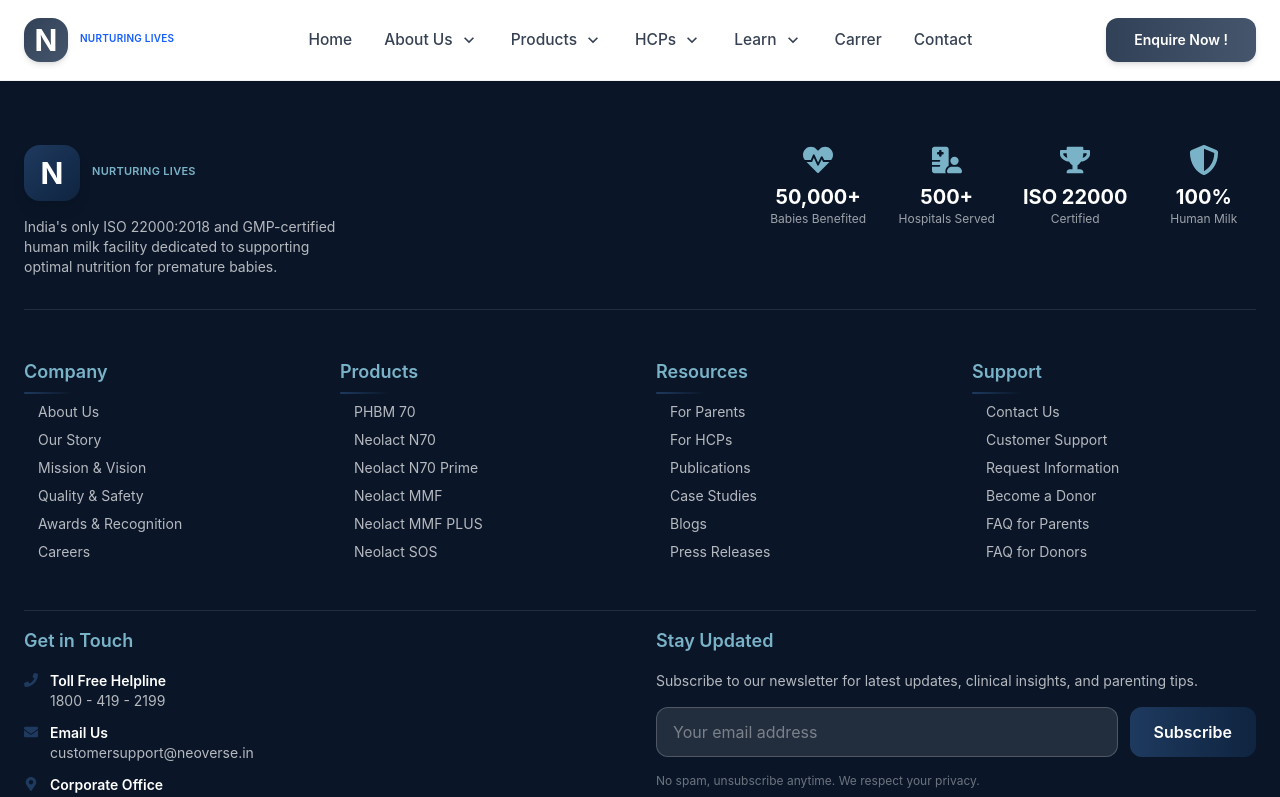
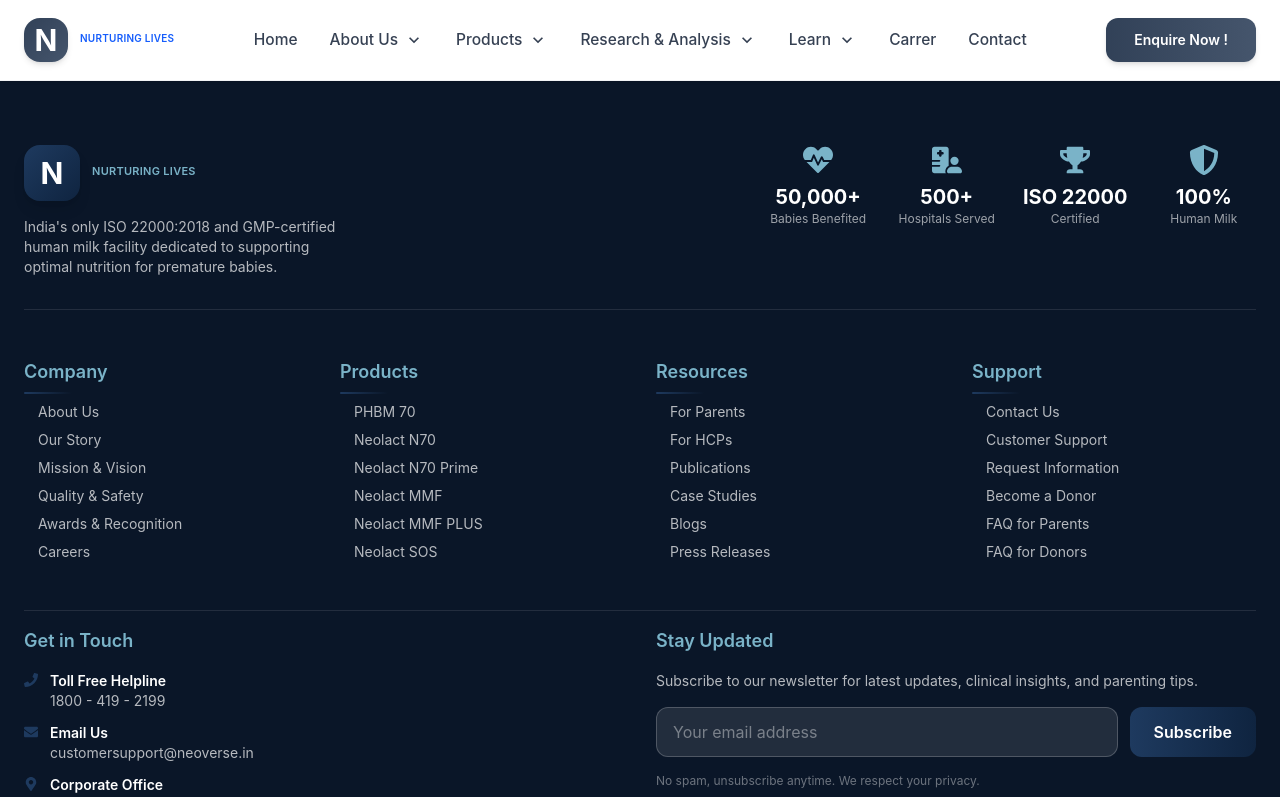
Before and after one commit to rajat804/pharmacy-frontend, a React app: page /support/careers in a window 1280 px wide. Shown: the top 797 px of the page. Built offline with nearby package versions, Linux system fonts and the light colour scheme; the HTML template or start-up script is replaced by a standard one.

Commit message:
header update

```diff
--- a/src/components/Header.jsx
+++ b/src/components/Header.jsx
@@ -62,12 +62,12 @@
   //   ],
   // },
   {
-    title: "HCPs",
+    title: "Research & Analysis",
     submenu: [
       { title: "Publications", path: "/hcps/publications" },
       { title: "Case Studies", path: "/hcps/case-studies" },
       { title: "Conferences", path: "/hcps/conferences" },
-      { title: "HCP Testimonials", path: "/hcps/testimonials" },
+      // { title: "HCP Testimonials", path: "/hcps/testimonials" },
     ],
   },
   {
```
